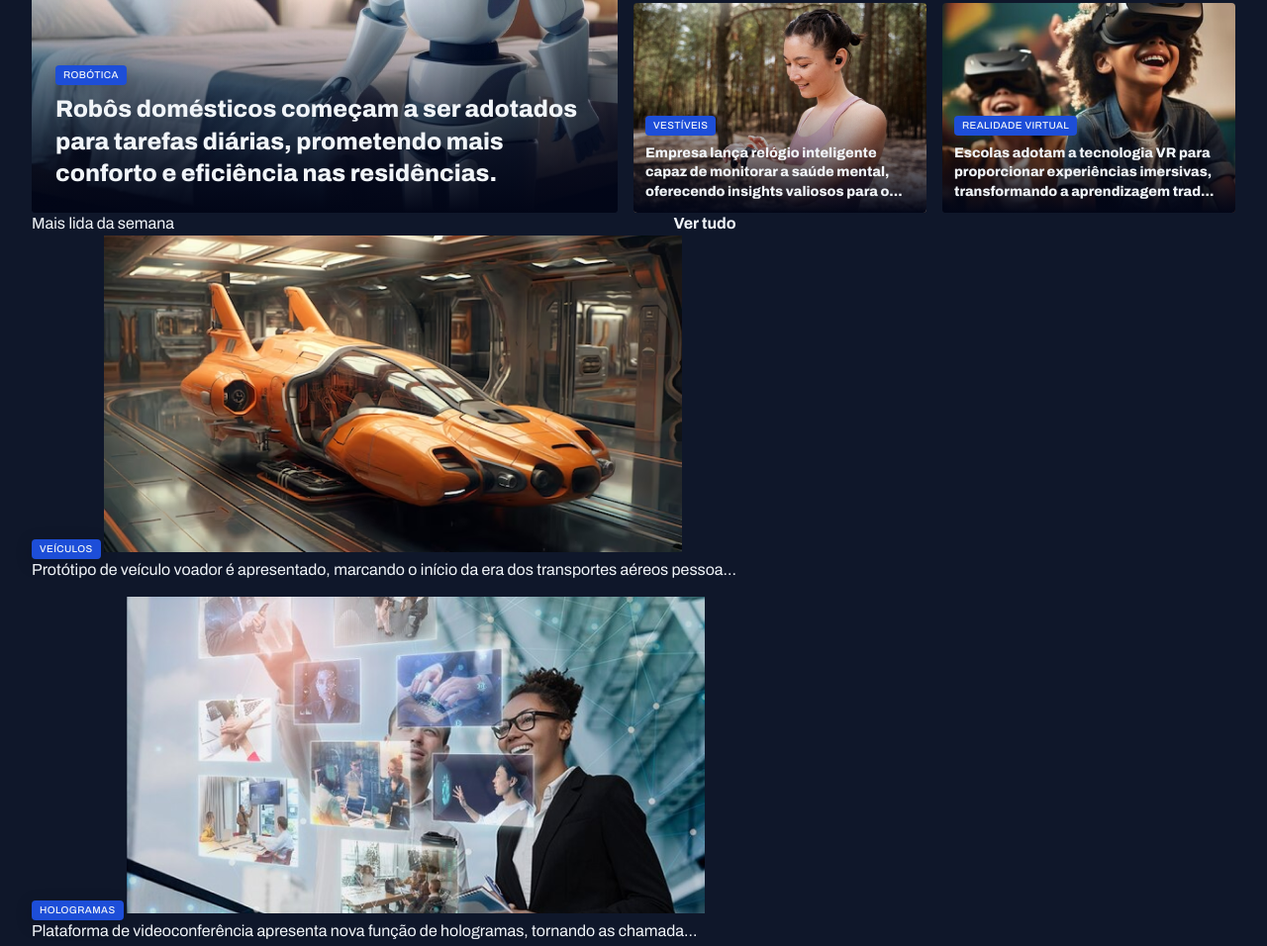
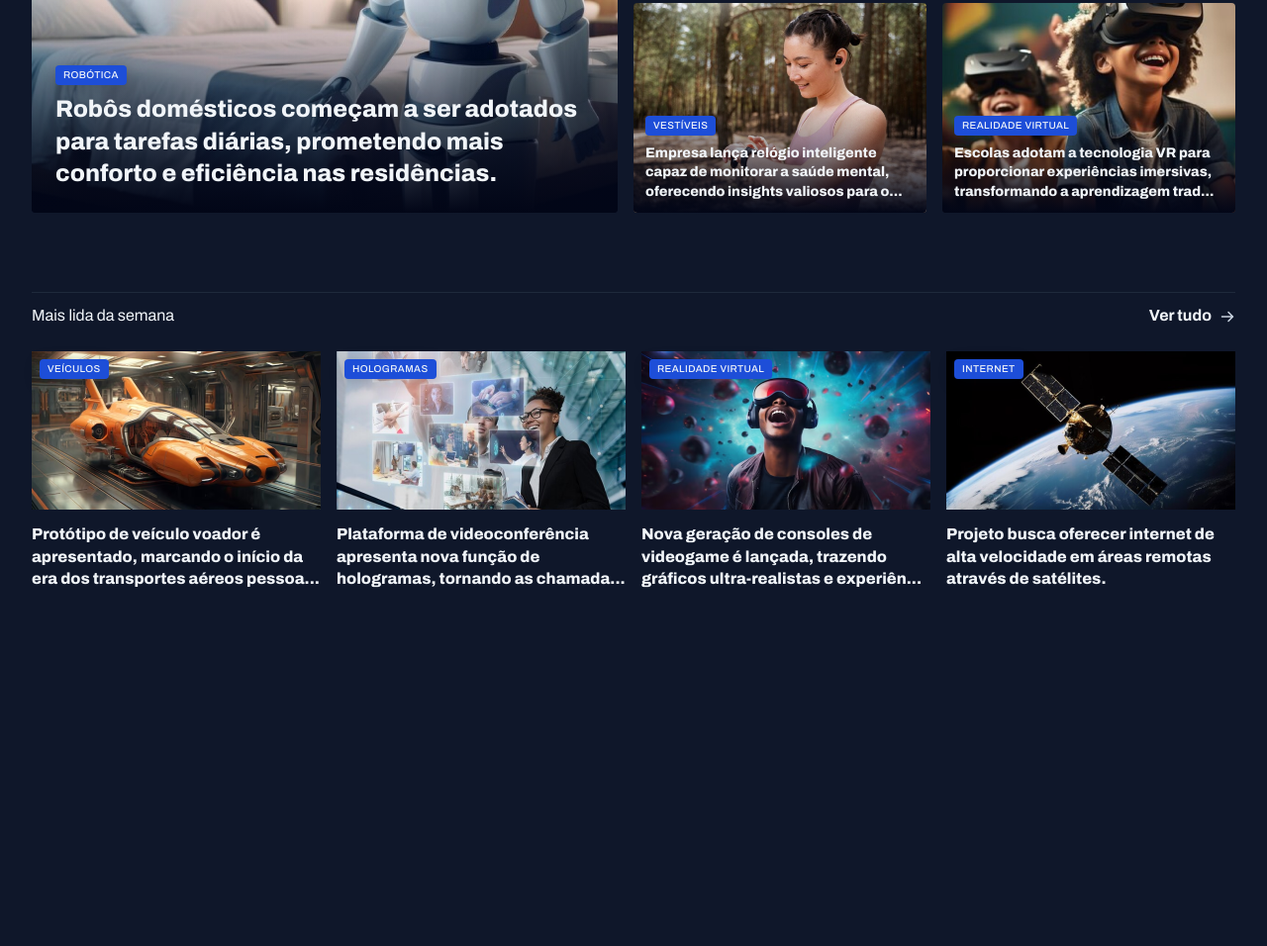
Before and after one commit to FeGonca/portaldenoticias, a plain HTML site: page index.html in a window 1280 px wide. Shown: the part 389-1345 px from the top of the page at 99% size. After the commit the page ends 985 px from the top, so only its background shows below. Drawn offline with Linux system fonts and the light colour scheme.

Commit message:
Aplicando estilos na seção mais lidas da semana

```diff
--- a/styles/global.css
+++ b/styles/global.css
@@ -52,6 +52,7 @@ img {
 
 main {
     margin-top: 40px;
+    gap: 80px;
 }
 
 .content-tag {
--- a/styles/sections.css
+++ b/styles/sections.css
@@ -1,3 +1,24 @@
+section header {
+    border-top: 1px solid var(--stroke-color);
+    padding-block: 12px 24px;
+
+    a {
+        justify-self: end;
+        align-items: center;
+        gap: 8px;
+
+        span {
+            background-image: url(../assets/icons/ArrowRight.svg);
+            width: 16px;
+            height: 16px;
+        }
+    }
+
+    &:hover span {
+        background-image: url(../assets/icons/ArrowRightHover.svg);
+    }
+}
+
 #featured {
     img {
         height: 100%;
@@ -48,3 +69,29 @@
 .text-sm {
     font: var(--text-sm);
 }
+
+#weekly {
+    &>div {
+        grid-template-columns: repeat(4, 292px);
+    }
+
+
+    img {
+        height: 160px;
+    }
+
+    figure {
+        position: relative;
+
+        .content-tag {
+            position: absolute;
+            top: 8px;
+            left: 8px;
+        }
+
+        p {
+            margin-top: 8px;
+            font-weight: 800;
+        }
+    }
+}
```
